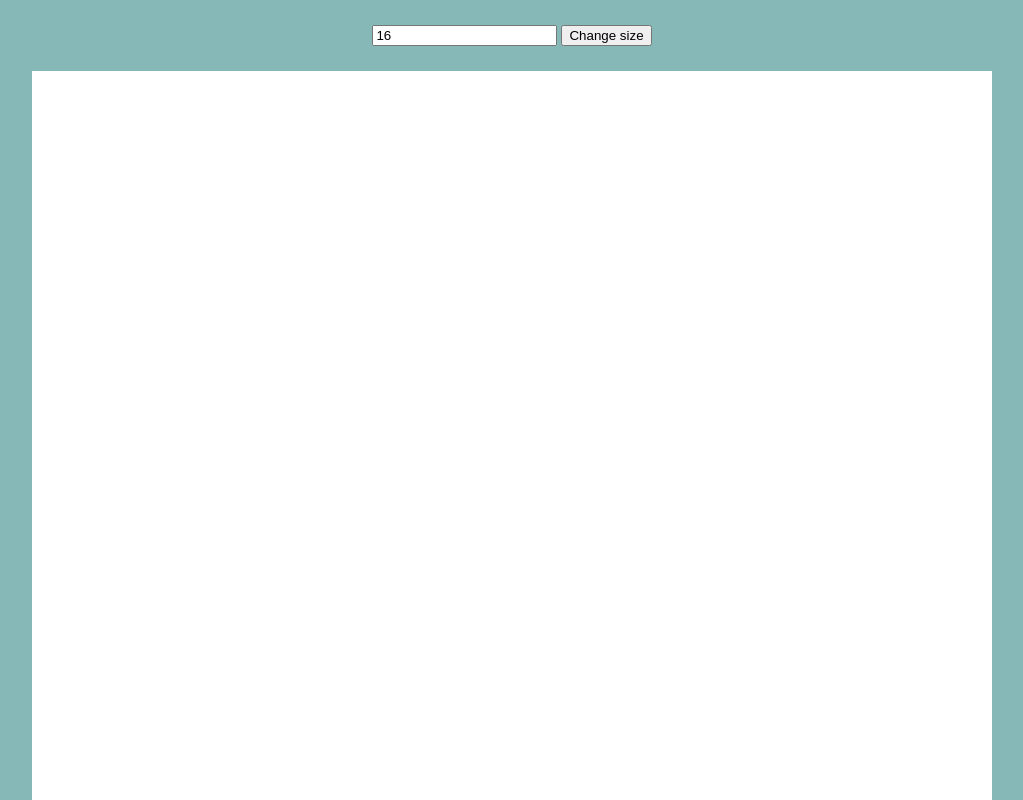
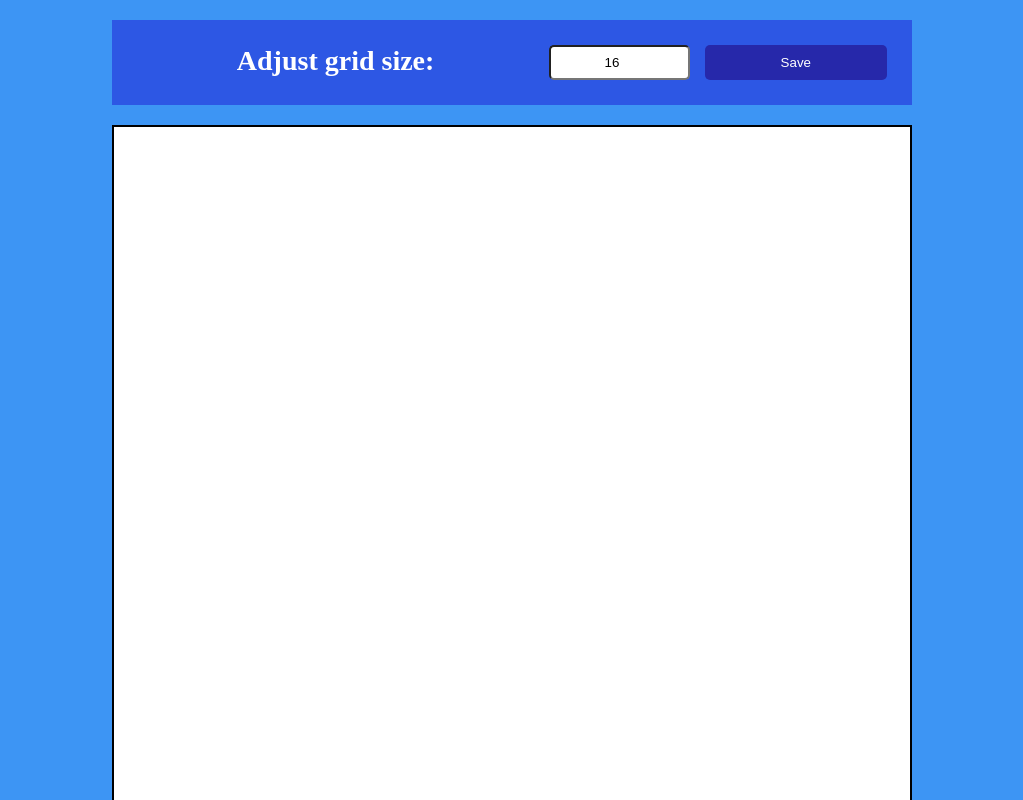
Before and after one commit to JAlblas/odin-etch-a-sketch, a plain HTML site: page index.html in a window 1280 px wide. Shown: the top 800 px of the page, without its empty margins (128-1151 px from the left). Drawn offline with Linux system fonts and the light colour scheme.

Commit message:
Design updates
Button and input elements style upgrades

```diff
--- a/index.html
+++ b/index.html
@@ -9,11 +9,12 @@
   </head>
 
   <body>
-    <div class="settings">
-      <input id="changeSizeInput" type="text" value="16" placeholder="16" />
-      <button id="changeSizeButton">Change size</button>
+    <div id="settings">
+      <p>Adjust grid size:</p>
+      <input id="changeSizeInput" type="number" value="16" placeholder="16" />
+      <button id="changeSizeButton">Save</button>
     </div>
 
-    <div class="container"></div>
+    <div id="container"></div>
   </body>
 </html>
--- a/script.js
+++ b/script.js
@@ -1,27 +1,42 @@
-const CONTAINER_WIDTH = 960;
-const container = document.querySelector('.container');
-const changeSizeInput = document.querySelector('#changeSizeInput');
-const changeSizeButton = document.querySelector('#changeSizeButton');
+const CONTAINER_WIDTH = 800;
+let container = document.querySelector("#container");
+let changeSizeInput = document.querySelector("#changeSizeInput");
+let changeSizeButton = document.querySelector("#changeSizeButton");
 let gridSize = 16;
 
-
 changeSizeButton.addEventListener("click", () => {
+  if (changeSizeInput.value > 100) {
+    alert("Max 100 allowed");
+    changeSizeInput.value = 16;
+  } else {
     gridSize = changeSizeInput.value;
-    console.log("Changing settings");
 
     createGrid();
-})
+  }
+});
+
+changeSizeInput.addEventListener("keyup", (e) => {
+  if (e.which == 13) {
+    if (changeSizeInput.value > 100) {
+      alert("Max 100 allowed");
+      changeSizeInput.value = 16;
+    } else {
+      gridSize = changeSizeInput.value;
+
+      createGrid();
+    }
+  }
+});
 
 function createGrid() {
   container.innerHTML = "";
   for (let index = 0; index < gridSize; index++) {
-        let row = document.createElement('div');
-        row.classList.add('row');
+    let row = document.createElement("div");
+    row.classList.add("column");
 
     for (let j = 0; j < gridSize; j++) {
-
-            let square = document.createElement('div');
-            square.classList.add('square');
+      let square = document.createElement("div");
+      square.classList.add("square");
 
       size = CONTAINER_WIDTH / gridSize;
 
@@ -37,19 +52,21 @@ function createGrid() {
         } else {
           e.target.style.opacity = parseFloat(e.target.style.opacity) + 0.1;
         }
-
       });
       row.appendChild(square);
     }
 
     container.appendChild(row);
-
   }
 }
 
 function random_rgba() {
-    var o = Math.round, r = Math.random, s = 255;
-    return 'rgba(' + o(r() * s) + ',' + o(r() * s) + ',' + o(r() * s) + ',' + 1 + ')';
+  let o = Math.round,
+    r = Math.random,
+    s = 255;
+  return (
+    "rgba(" + o(r() * s) + "," + o(r() * s) + "," + o(r() * s) + "," + 1 + ")"
+  );
 }
 
 createGrid();
--- a/style.css
+++ b/style.css
@@ -1,25 +1,57 @@
 body {
-    background-color: rgb(134, 184, 183);
+  background-color: rgb(61, 149, 244);
 }
 
-.settings {
-    margin: 25px 0px;
+#settings {
+  margin: 20px auto;
   text-align: center;
+  display: flex;
+  justify-content: center;
+  gap: 15px;
+  font-size: 16px;
+  width: 750px;
+  background-color: #2d57e4;
+  padding: 25px;
 }
 
-.container {
-    width: 960px;
+#settings p {
+  margin: 0;
+  flex: 3;
+  color: #fff;
+  font-size: 28px;
+  font-weight: 700;
+}
+
+input {
+  width: 60px;
+  text-align: center;
+  border-radius: 5px;
+  flex: 1;
+}
+
+button {
+  background-color: rgb(38, 40, 170);
+  color: #fff;
+  border: 0;
+  padding: 10px;
+  border-radius: 5px;
+  flex: 1 1 50px;
+}
+
+#container {
+  width: 800px;
   margin: 0 auto;
   display: flex;
   box-sizing: border-box;
-    background-color: #FFF;
+  background-color: #fff;
+  border: 2px solid #000;
 }
 
-.row {
+.column {
   display: flex;
   flex-direction: column;
 }
 
 .square {
-    background-color: #FFF;
+  background-color: #fff;
 }
```
Lines whose indentation alone changed are shown as unchanged.
